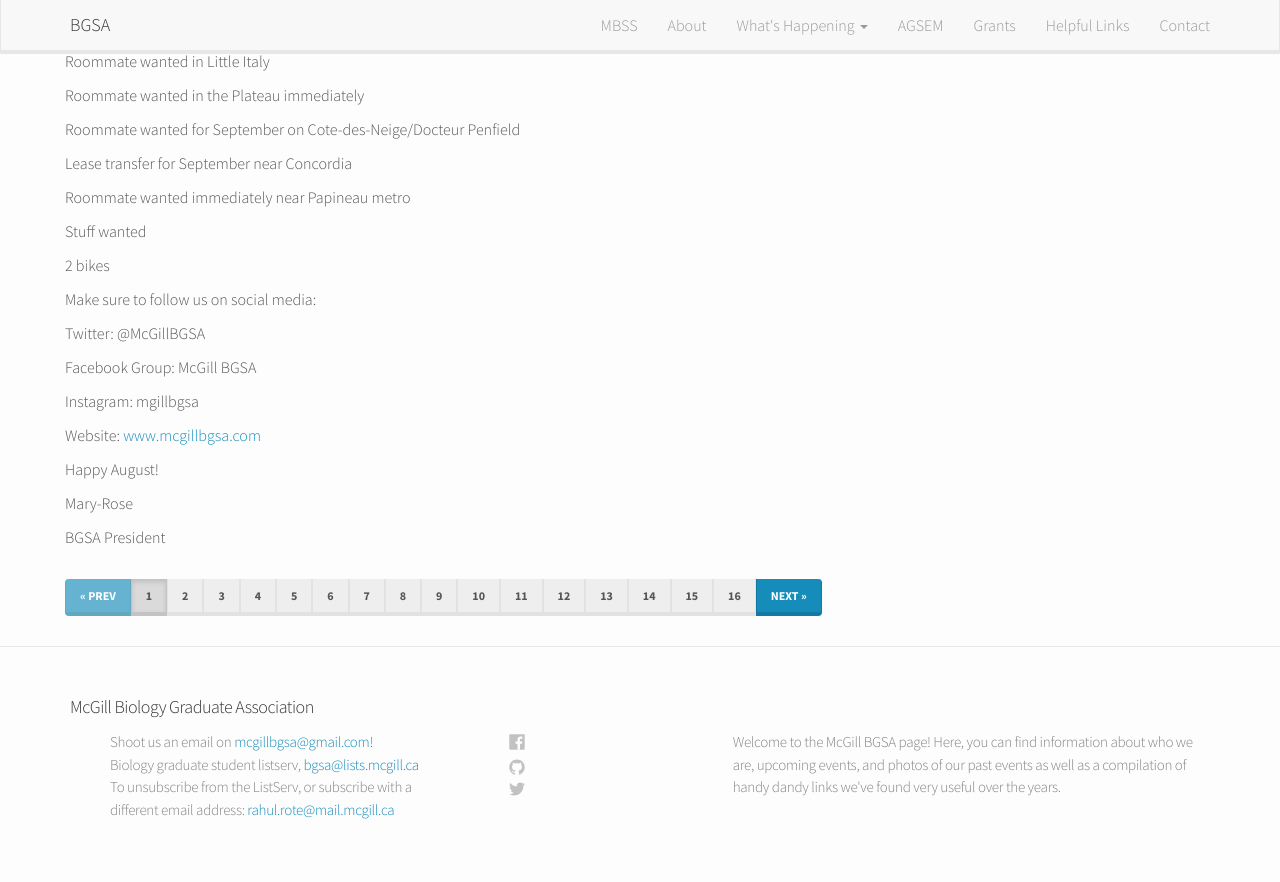
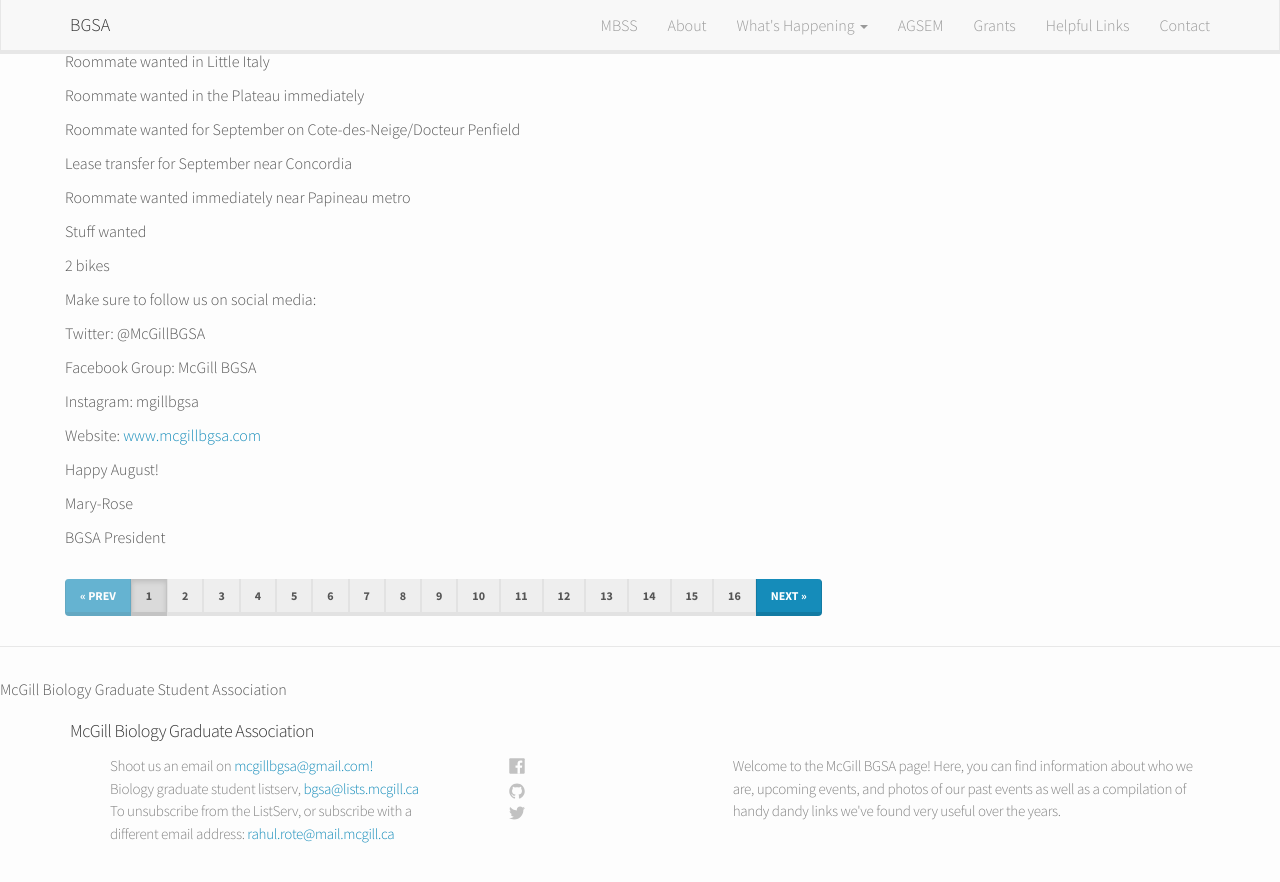
Before and after one commit to McGillBGSA/McGillBGSA.github.io, a Jekyll site: the page built from index.html, in a window 1280 px wide and 900 px high, scrolled down 2599 px. Shown: the top 882 px of the window. Built offline with Jekyll 4.4.1, drawn with Linux system fonts in a browser that asks for light colours; nearby versions of some CDN libraries; the list of posts is cut into pages by our own code.

Commit message:
Updated footer.html

```diff
--- a/_includes/footer.html
+++ b/_includes/footer.html
@@ -1,4 +1,4 @@
-<footer class="site-footer" id="footer">
+<footer class="site-footer" id="footer">McGill Biology Graduate Student Association
 
   <div class="wrap container">
 
```
